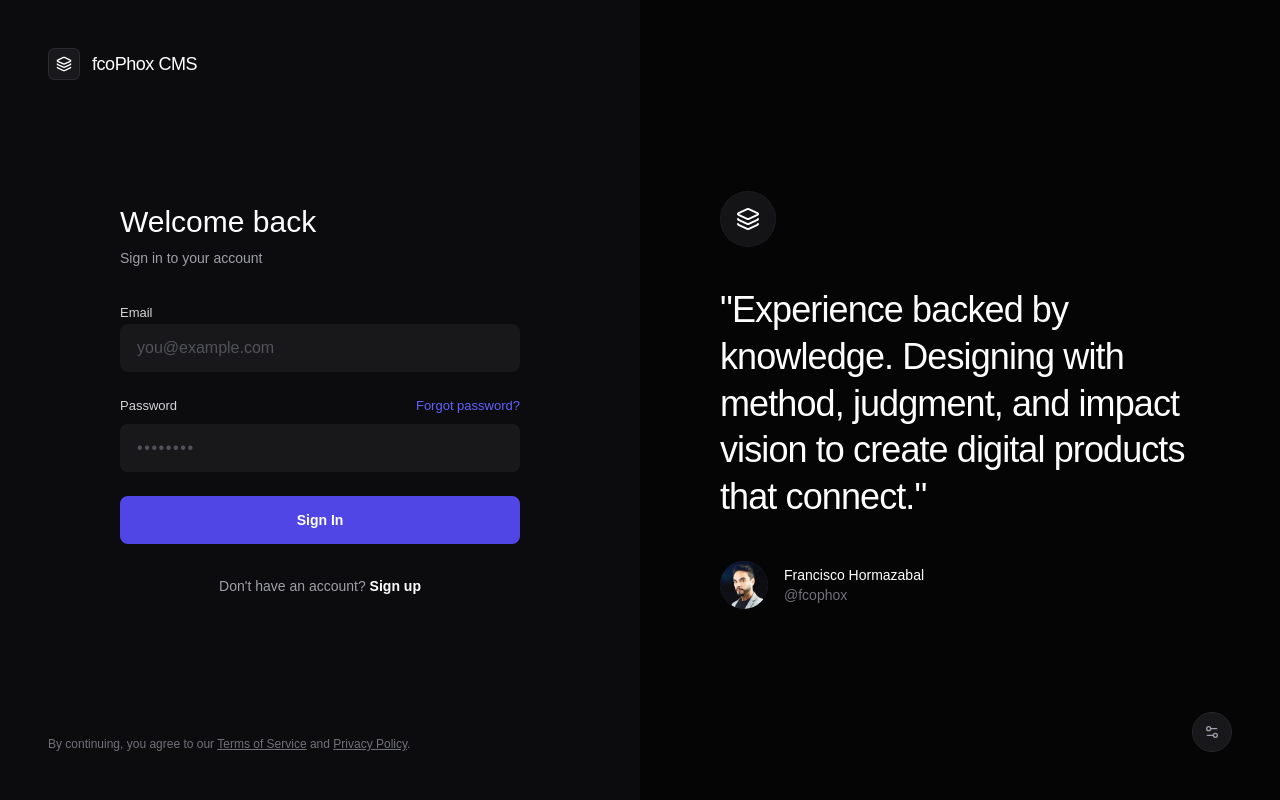
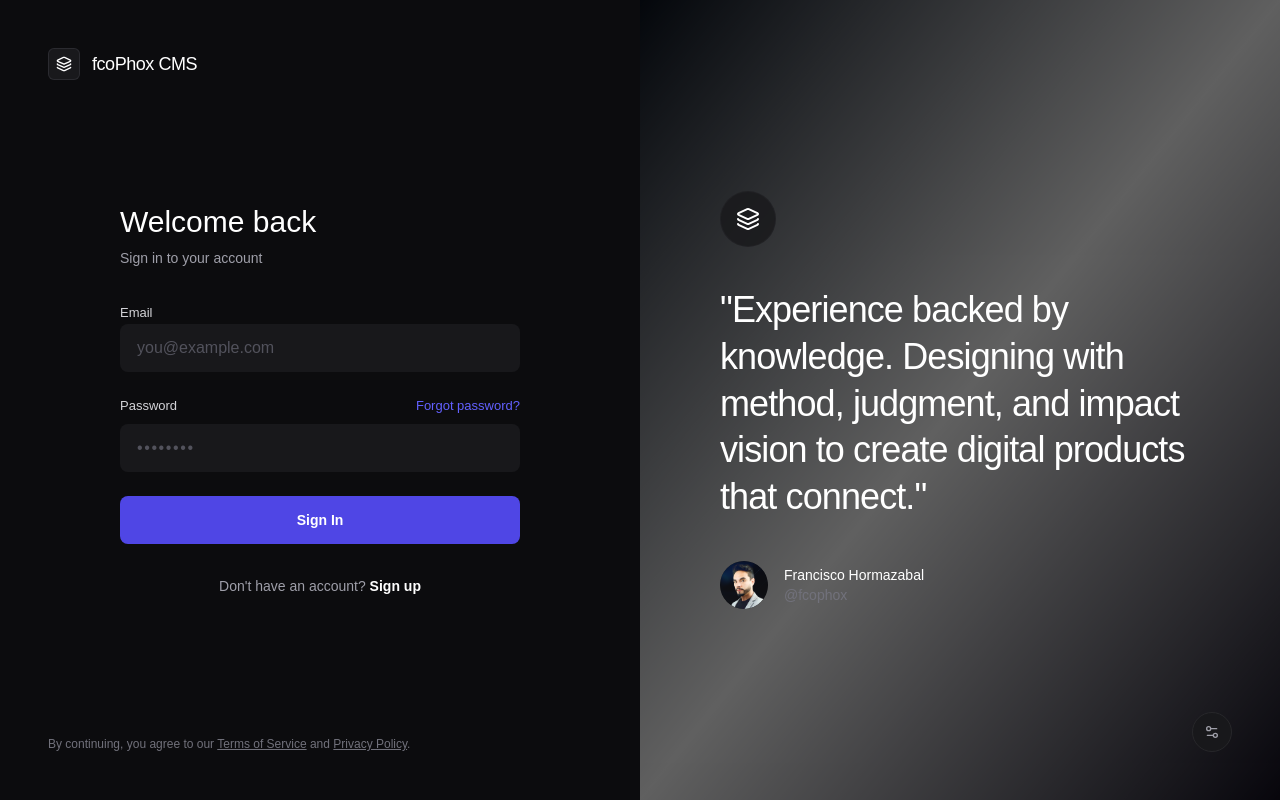
Before and after one commit to fcophox/ultracms-website-fcophox, a Next.js app: page /login in a window 1280 px wide. Built offline with nearby package versions, Linux system fonts and the light colour scheme; no server answers; a web font is replaced by a local one.

Commit message:
feat(login): agregar video de fondo del Hero a la columna derecha

```diff
--- a/src/app/login/page.tsx
+++ b/src/app/login/page.tsx
@@ -15,6 +15,7 @@ export default function LoginPage() {
   const [password, setPassword] = useState("");
   const [error, setError] = useState<string | null>(null);
   const [loading, setLoading] = useState(false);
+  const [videoReady, setVideoReady] = useState(false);
 
   const handleLogin = async (e: React.FormEvent) => {
     e.preventDefault();
@@ -128,8 +129,31 @@ export default function LoginPage() {
       </div>
 
       {/* Right Side - Quote */}
-      <div className="hidden lg:flex w-1/2 h-full bg-[#050505] flex-col items-center justify-center relative px-20">
-        <div className="max-w-[540px]">
+      <div className="hidden lg:flex w-1/2 h-full bg-[#050505] flex-col items-center justify-center relative px-20 overflow-hidden">
+        {/* Background Video */}
+        <div className="absolute inset-0 w-full h-full z-0">
+          <div
+            className="absolute inset-0 bg-gradient-to-br from-primary/10 via-background to-secondary/10"
+            aria-hidden
+          />
+          <video
+            autoPlay
+            loop
+            muted
+            playsInline
+            preload="auto"
+            onLoadedData={() => setVideoReady(true)}
+            onCanPlay={() => setVideoReady(true)}
+            className={`w-full h-full object-cover blur-3xl scale-110 transition-opacity duration-1000 ease-out ${videoReady ? "opacity-30" : "opacity-0"}`}
+            style={{ transform: "translate3d(0, 0, 0) scale(1.1)" }}
+          >
+            <source src="/movie/background.mp4" type="video/mp4" />
+          </video>
+          {/* Dark Overlay */}
+          <div className="absolute inset-0 bg-black/60 z-0" />
+        </div>
+
+        <div className="max-w-[540px] relative z-10">
           <div className="w-14 h-14 rounded-full bg-zinc-900/80 flex items-center justify-center mb-10 border border-zinc-800/50">
             <Layers className="text-white w-6 h-6" />
           </div>
@@ -156,7 +180,7 @@ export default function LoginPage() {
         </div>
 
         {/* Bottom right settings icon just like the design */}
-        <div className="absolute bottom-8 right-8 sm:bottom-12 sm:right-12">
+        <div className="absolute bottom-8 right-8 sm:bottom-12 sm:right-12 z-10">
           <button className="w-10 h-10 rounded-full bg-zinc-900 flex items-center justify-center border border-zinc-800 text-zinc-400 hover:text-white transition-colors">
             <Settings2 className="w-4 h-4" />
           </button>
```
